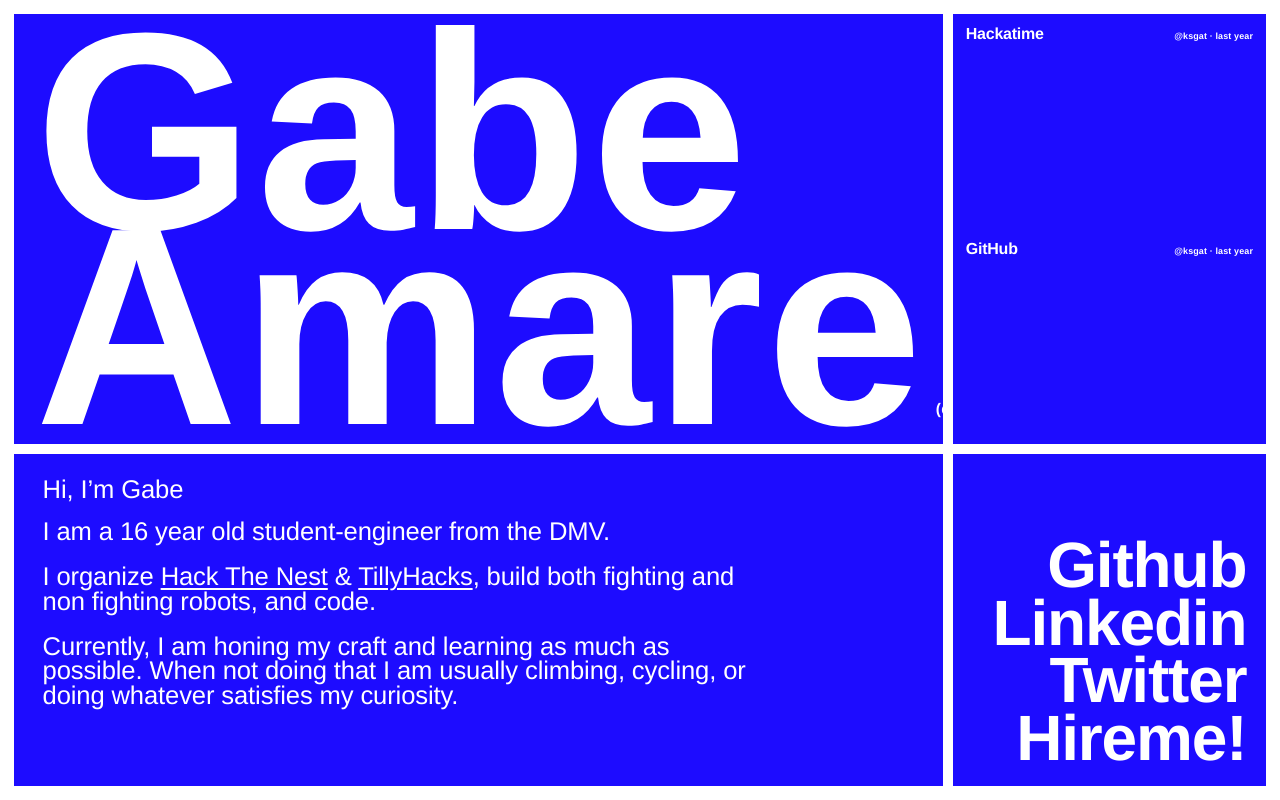
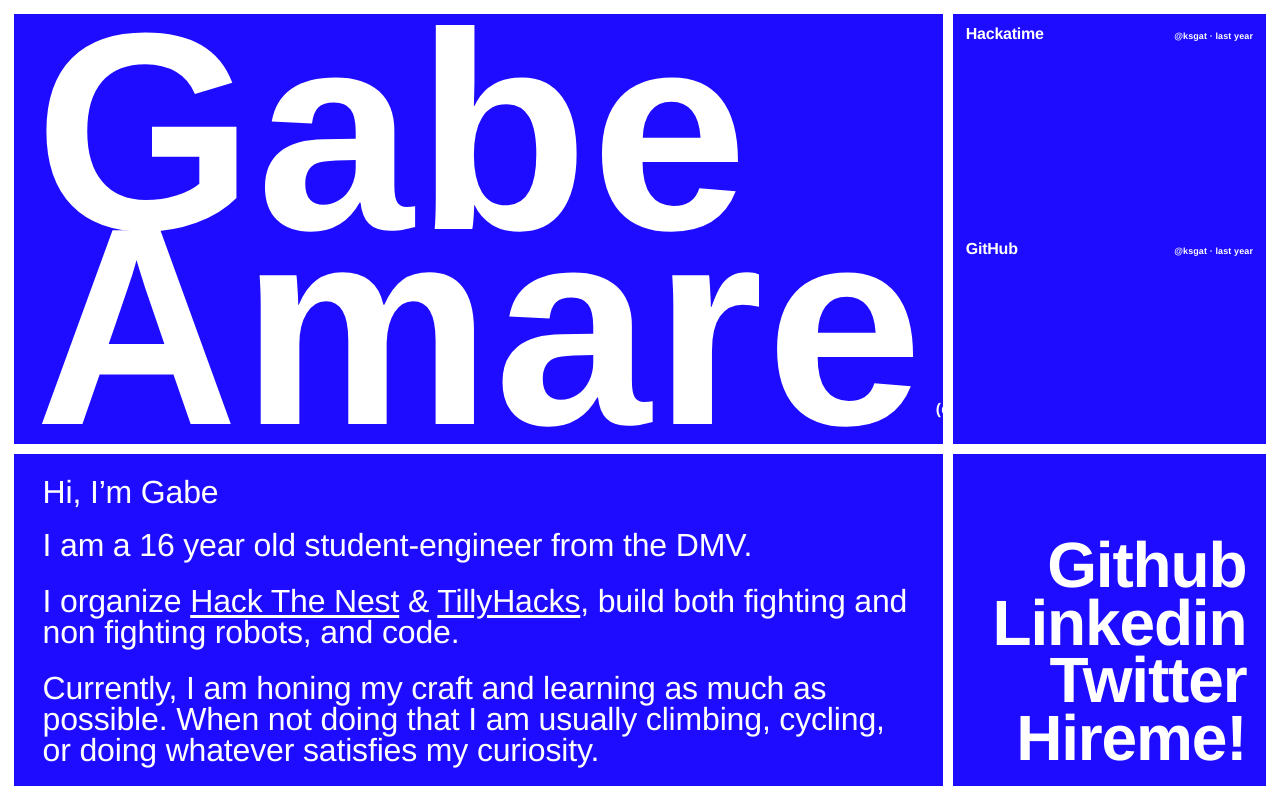
Before and after one commit to ksgat/gabeamare.net, a Next.js app: page / in a window 1280 px wide. Built offline with nearby package versions, Linux system fonts and the light colour scheme; no server answers.

Commit message:
Scale the bio copy to fill its panel

```diff
--- a/app/home.module.css
+++ b/app/home.module.css
@@ -83,6 +83,7 @@
 }
 
 .about {
+  --about-font-size: clamp(1rem, min(2.5vw, 4vh), 2.5rem);
   grid-area: about;
   min-width: 0;
   min-height: 0;
@@ -94,7 +95,7 @@
 
 .aboutLabel {
   margin: 0 0 0.7em;
-  font-size: clamp(1rem, 2vw, 2rem);
+  font-size: var(--about-font-size);
   font-weight: 400;
   letter-spacing: -0.005em;
   line-height: 0.95;
@@ -102,7 +103,7 @@
 
 .aboutCopy {
   max-width: 50ch;
-  font-size: clamp(1rem, 2vw, 2rem);
+  font-size: var(--about-font-size);
   font-weight: 400;
   letter-spacing: -0.005em;
   line-height: 0.96;
@@ -208,6 +209,7 @@
   }
 
   .about {
+    --about-font-size: clamp(1.2rem, 6vw, 1.5rem);
     min-height: 27rem;
     border-right: 0;
     border-bottom: var(--frame-rule) solid #fff;
```
